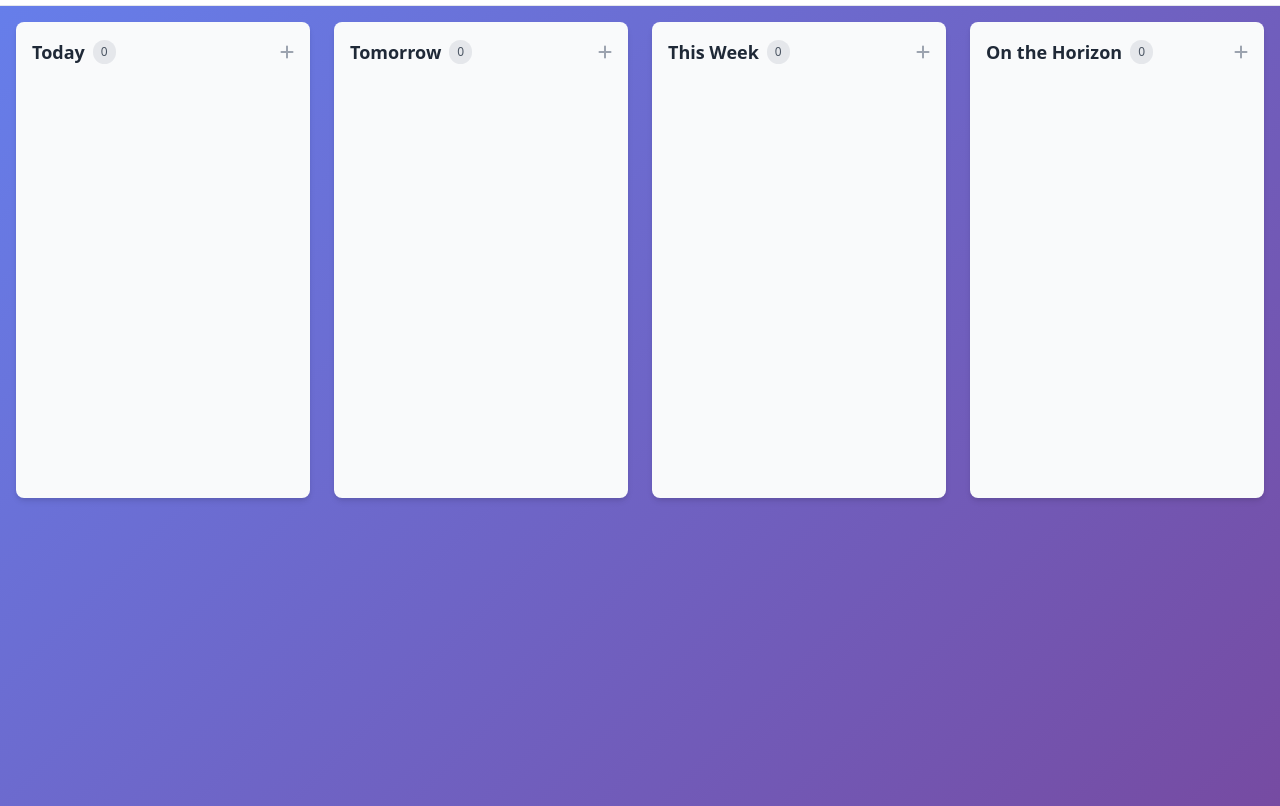
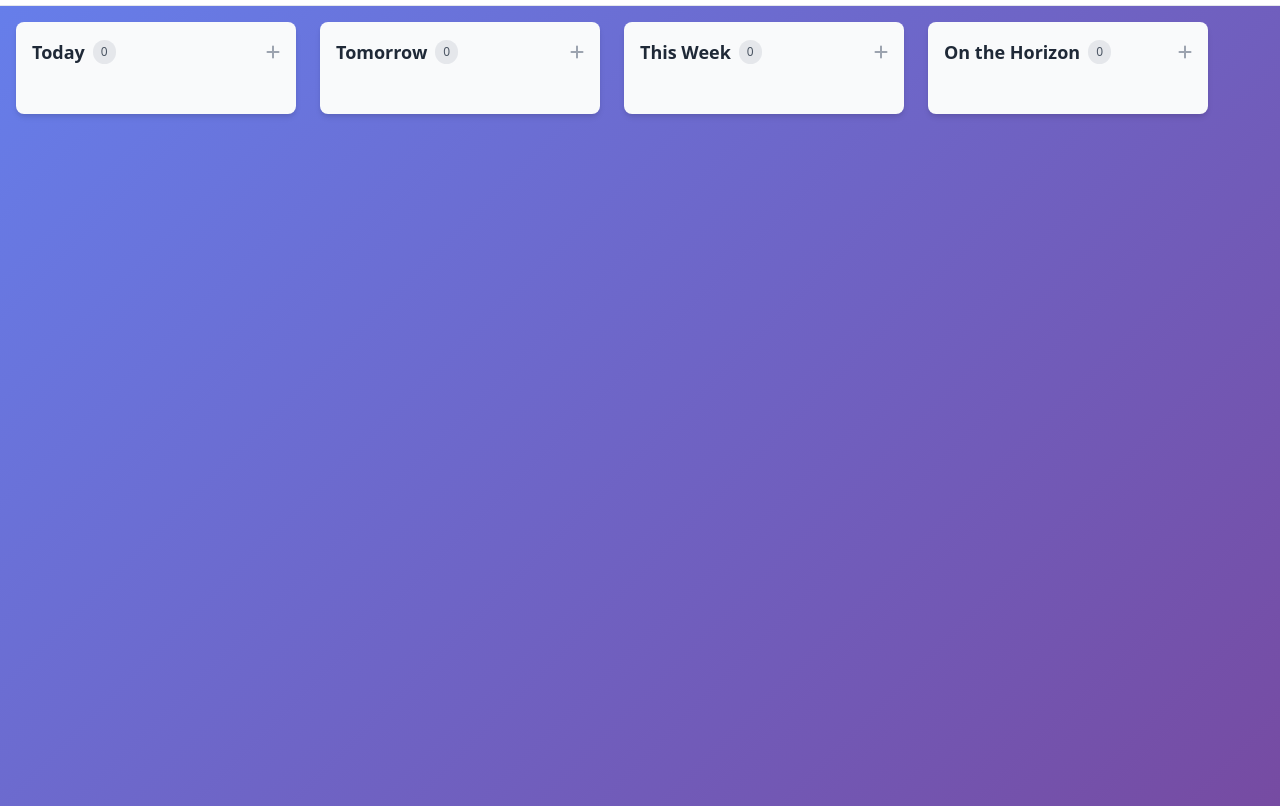
Before and after one commit to DOUGSKEEZ/clio-board, a website: page frontend/index.html in a window 1280 px wide. Shown: the part 43-849 px from the top of the page. Drawn offline with nearby package versions, Linux system fonts and the light colour scheme; no server answers.

Commit message:
Phase 2 Spit shine: Fixes for Column sizing and Animations

```diff
--- a/frontend/index.html
+++ b/frontend/index.html
@@ -93,11 +93,11 @@
         .board-columns {
             display: flex !important;
             gap: 1.5rem !important;
-            min-height: 400px;
+            align-items: flex-start !important;
         }
 
         .board-column {
-            flex: 1;
+            flex: 0 1 auto;
             min-width: 280px;
             max-width: 320px;
         }
@@ -209,7 +209,7 @@
                                 <i class="fas fa-plus"></i>
                             </button>
                         </div>
-                        <div id="today-tasks" class="space-y-3 min-h-[400px] p-2 rounded">
+                        <div id="today-tasks" class="space-y-3 p-2 rounded">
                             <!-- Tasks will be loaded here dynamically -->
                         </div>
                     </div>
@@ -225,7 +225,7 @@
                                 <i class="fas fa-plus"></i>
                             </button>
                         </div>
-                        <div id="tomorrow-tasks" class="space-y-3 min-h-[400px] p-2 rounded">
+                        <div id="tomorrow-tasks" class="space-y-3 p-2 rounded">
                             <!-- Tasks will be loaded here dynamically -->
                         </div>
                     </div>
@@ -241,7 +241,7 @@
                                 <i class="fas fa-plus"></i>
                             </button>
                         </div>
-                        <div id="week-tasks" class="space-y-3 min-h-[400px] p-2 rounded">
+                        <div id="week-tasks" class="space-y-3 p-2 rounded">
                             <!-- Tasks will be loaded here dynamically -->
                         </div>
                     </div>
@@ -257,7 +257,7 @@
                                 <i class="fas fa-plus"></i>
                             </button>
                         </div>
-                        <div id="horizon-tasks" class="space-y-3 min-h-[400px] p-2 rounded">
+                        <div id="horizon-tasks" class="space-y-3 p-2 rounded">
                             <!-- Tasks will be loaded here dynamically -->
                         </div>
                     </div>
```
Also changed, not shown: frontend/app.js.
